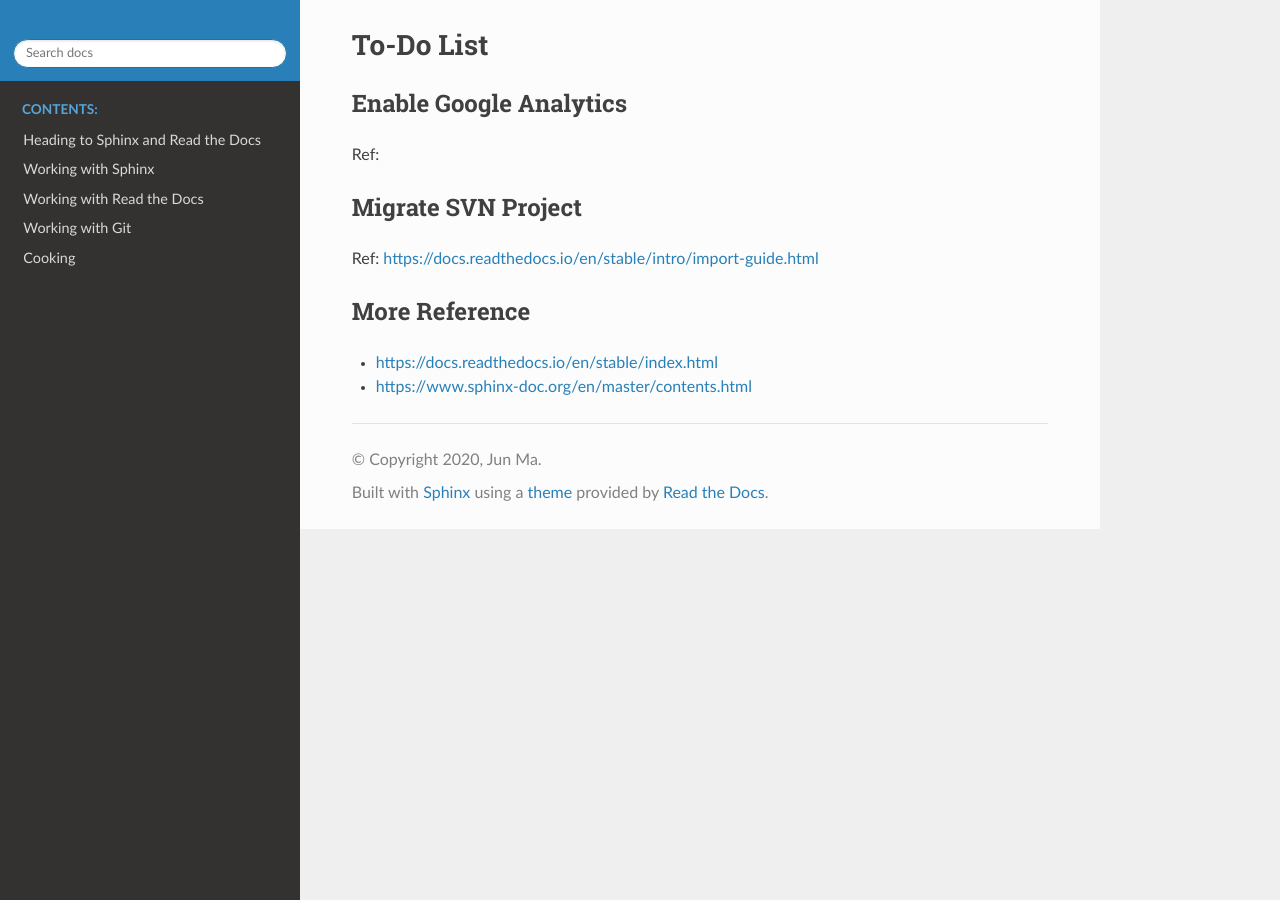
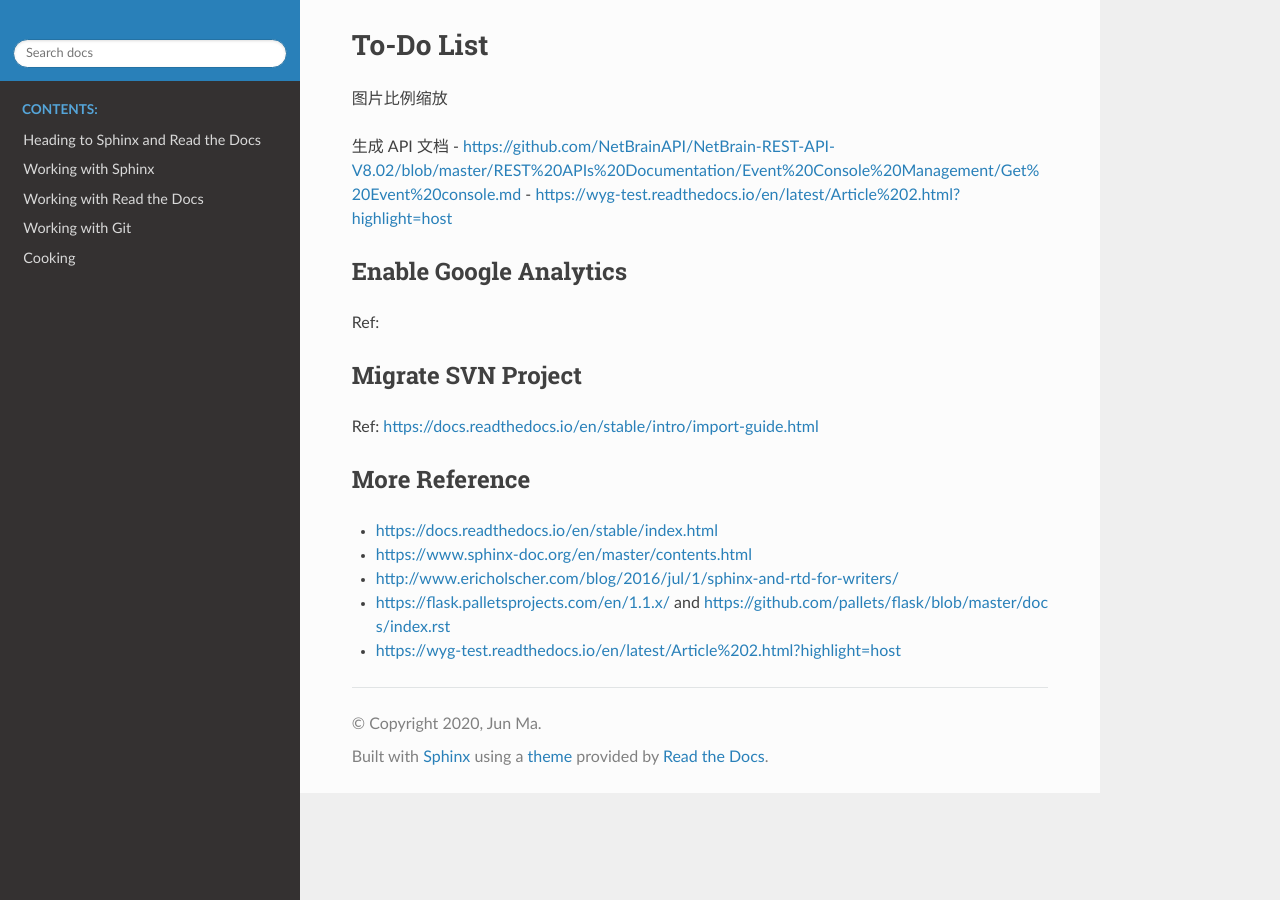
Before and after one commit to momo-jun/blackmomo, a Sphinx documentation site: the page built from source/study.rst, in a window 1280 px wide. Built offline with Sphinx 7.4.7 and the Read the Docs theme 2.0.0, drawn with Linux system fonts in a browser that asks for light colours.

```diff
--- a/source/menu.rst
+++ b/source/menu.rst
@@ -110,3 +110,6 @@ Meal 7
 
 
 .. index:: menu
+
+
+.. include:: comment.rst
--- a/source/study.rst
+++ b/source/study.rst
@@ -4,9 +4,11 @@ To-Do List
 ================
 
 
+图片比例缩放
 
-
-
+生成 API 文档
+- https://github.com/NetBrainAPI/NetBrain-REST-API-V8.02/blob/master/REST%20APIs%20Documentation/Event%20Console%20Management/Get%20Event%20console.md
+- https://wyg-test.readthedocs.io/en/latest/Article%202.html?highlight=host
 
 
 Enable Google Analytics
@@ -23,3 +25,6 @@ More Reference
 ==================
 - https://docs.readthedocs.io/en/stable/index.html
 - https://www.sphinx-doc.org/en/master/contents.html
+- http://www.ericholscher.com/blog/2016/jul/1/sphinx-and-rtd-for-writers/
+- https://flask.palletsprojects.com/en/1.1.x/ and https://github.com/pallets/flask/blob/master/docs/index.rst
+- https://wyg-test.readthedocs.io/en/latest/Article%202.html?highlight=host
--- a/source/worklog1.rst
+++ b/source/worklog1.rst
@@ -161,10 +161,7 @@ Build your Sphinx documents locally and view the results.
 
 Step 3 Confiure Read the Docs
 ------------------------------------
-Go to the **Admin > Advanced Settings** page:
-
-#. Select the check box for **Install Project** and **Use system packages**.
-#. Enter **requirements-doc.txt** in the **Requirements file** field.
+In the **Admin > Advanced Settings** page, enter **requirements-doc.txt** in the **Requirements file** field.
 
 
 
```
Also changed, not shown: README.md (+15 -1 lines).
